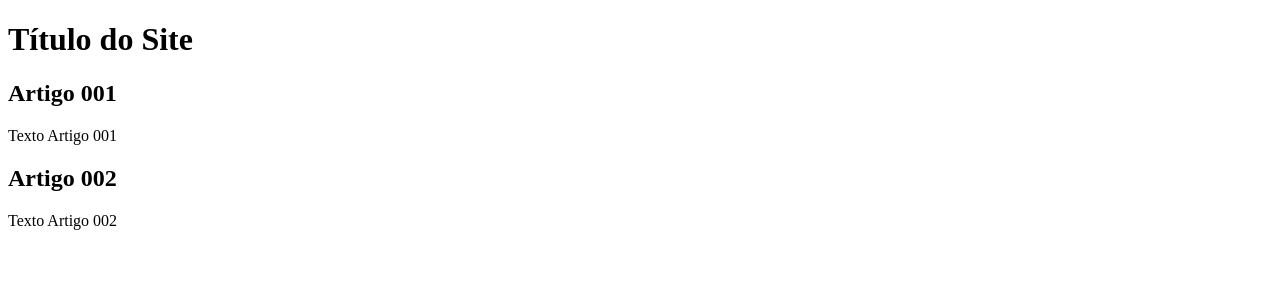
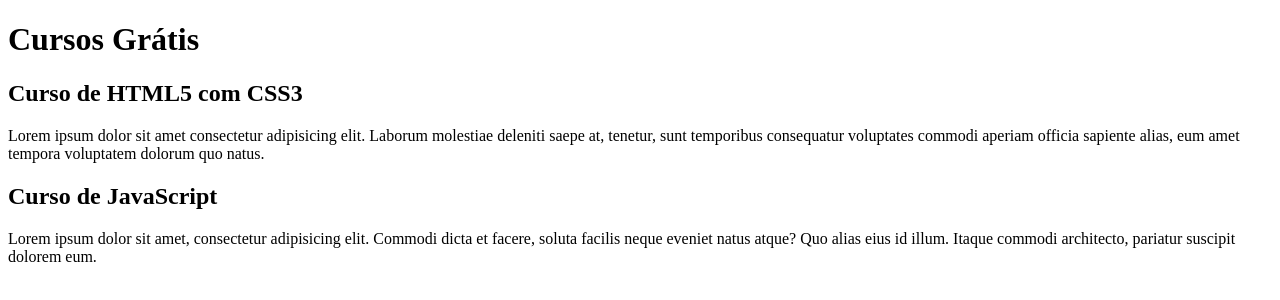
Before and after one commit to eliaspereira-code/projeto-site, a plain HTML site: page index.html in a window 1280 px wide. Drawn offline with Linux system fonts and the light colour scheme.

Commit message:
comecei a escrever o conteúdo

```diff
--- a/index.html
+++ b/index.html
@@ -9,15 +9,15 @@
 <body>
     <main>
         <header>
-            <h1>Título do Site</h1>
+            <h1>Cursos Grátis</h1>
         </header>
         <article>
-            <h2>Artigo 001</h2>
-            <p>Texto Artigo 001</p>
+            <h2>Curso de HTML5 com CSS3</h2>
+            <p>Lorem ipsum dolor sit amet consectetur adipisicing elit. Laborum molestiae deleniti saepe at, tenetur, sunt temporibus consequatur voluptates commodi aperiam officia sapiente alias, eum amet tempora voluptatem dolorum quo natus.</p>
         </article>
         <article>
-            <h2>Artigo 002</h2>
-            <p>Texto Artigo 002</p>
+            <h2>Curso de JavaScript</h2>
+            <p>Lorem ipsum dolor sit amet, consectetur adipisicing elit. Commodi dicta et facere, soluta facilis neque eveniet natus atque? Quo alias eius id illum. Itaque commodi architecto, pariatur suscipit dolorem eum.</p>
         </article>
     </main>
 </body>
```
